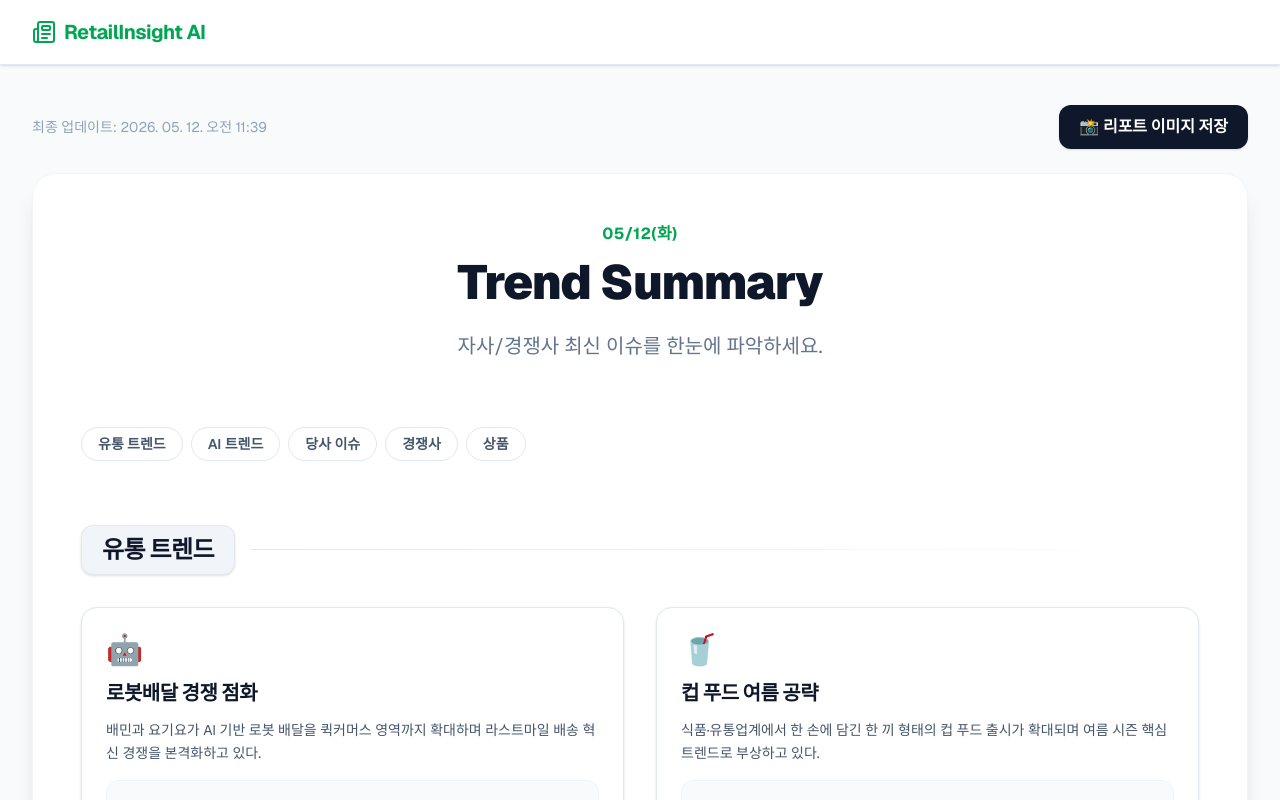
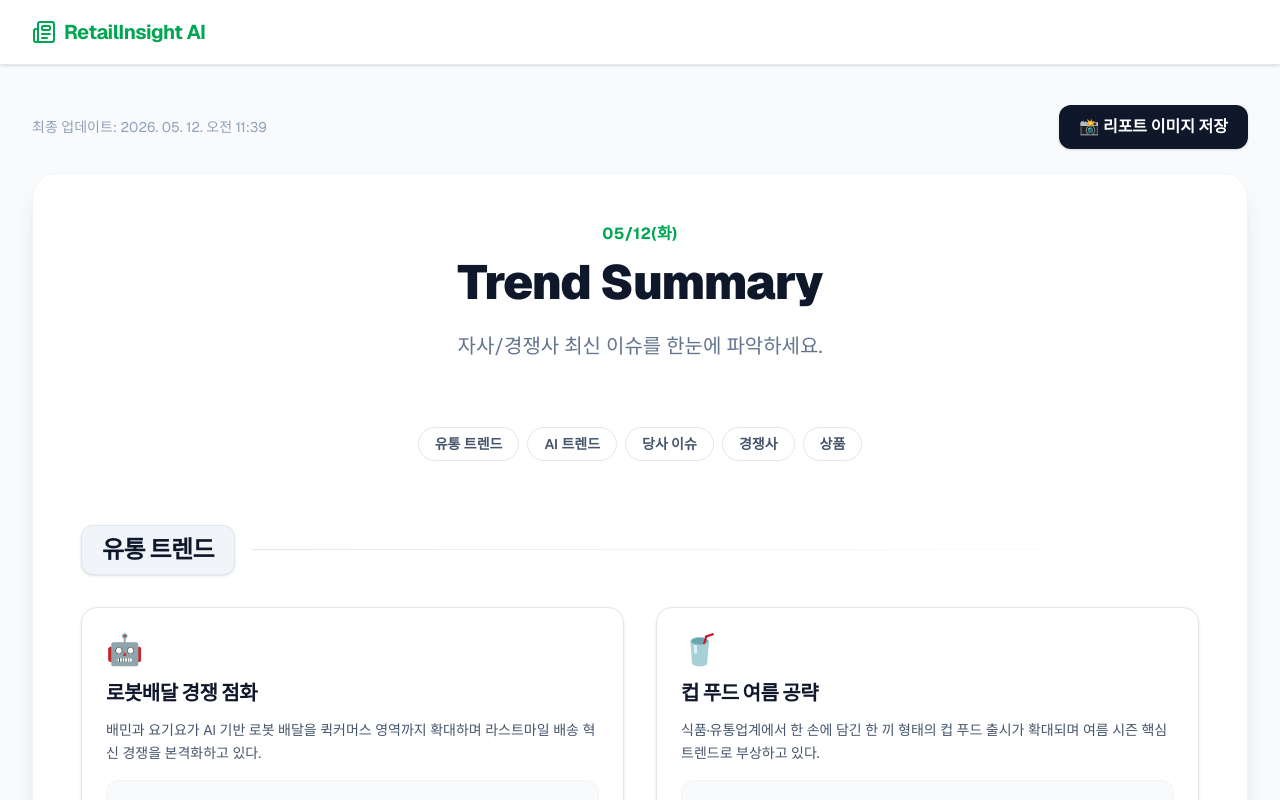
Before and after one commit to jinsolyz-ops/RetailInsight_AI, a Next.js app: page / in a window 1280 px wide. Shown: the top 800 px of the page. Built offline with nearby package versions, Linux system fonts and the light colour scheme.

Commit message:
style: center category navigation buttons

```diff
--- a/src/components/ReportDisplay.tsx
+++ b/src/components/ReportDisplay.tsx
@@ -100,7 +100,7 @@ export default function ReportDisplay({ report }: { report: ReportData | null })
         )}
 
         {/* 카테고리 네비게이션 */}
-        <div className="flex flex-wrap gap-2">
+        <div className="flex flex-wrap justify-center gap-2">
           {report.categories.map((category) => (
             <button
               key={category.name}
```
